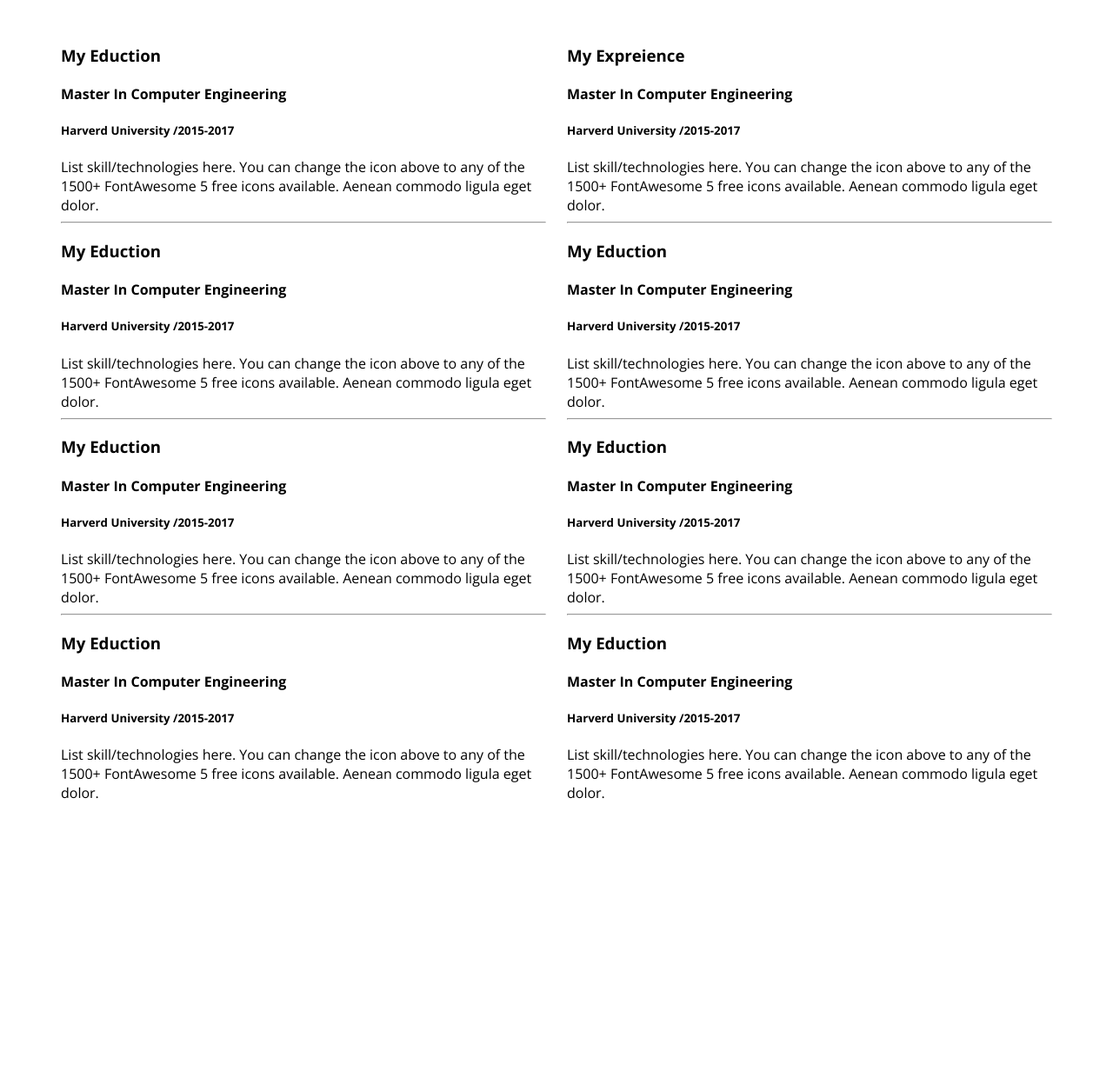
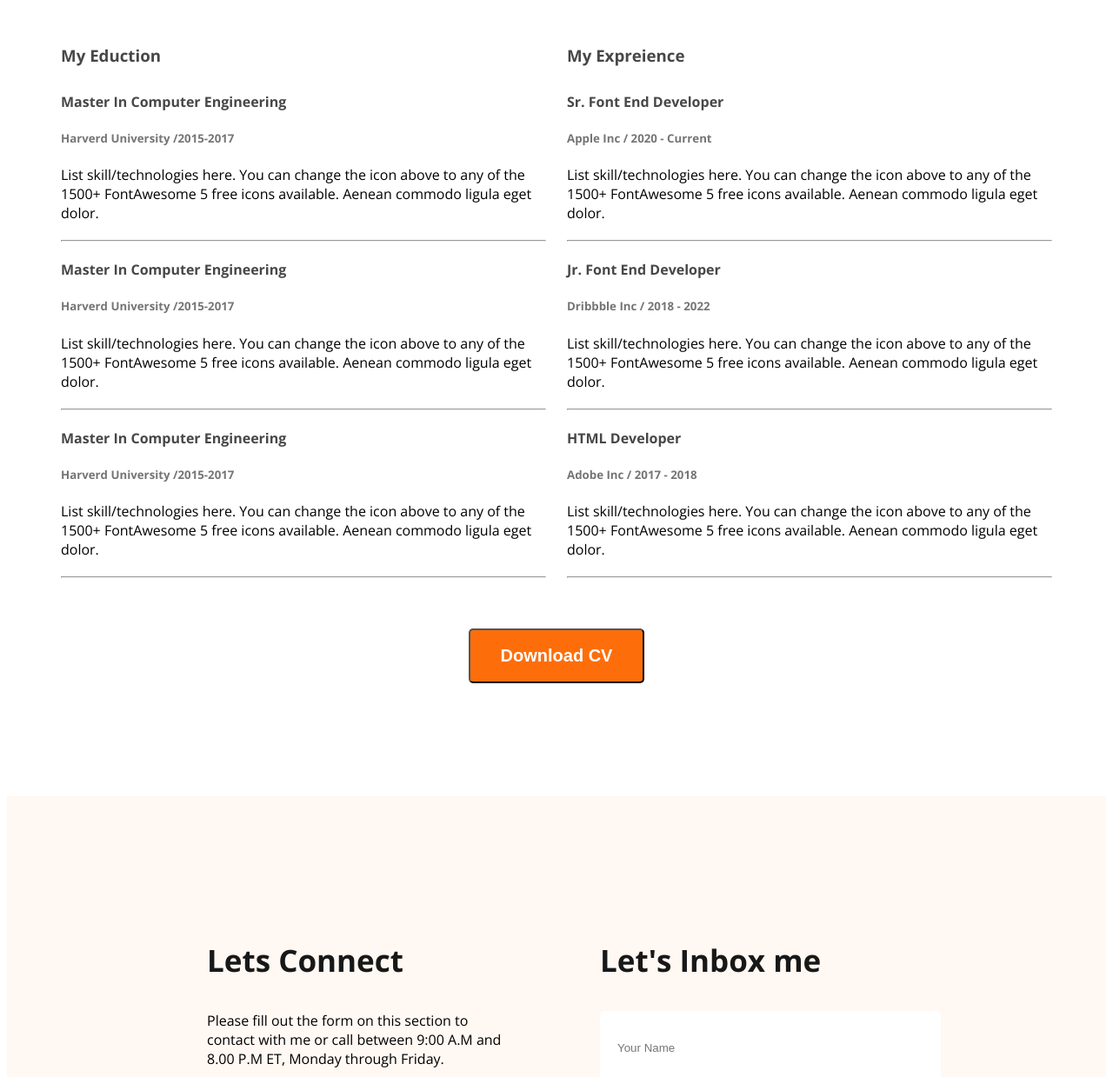
Before and after one commit to manikcmt/web-dev-portfilio, a plain HTML site: page index.html in a window 1280 px wide. Shown: the part 2323-3562 px from the top of the page at 87% size. Before the commit the page ends 3376 px from the top, so only its background shows below. Drawn offline with nearby package versions, Linux system fonts and the light colour scheme.

Commit message:
first commit

```diff
--- a/index.html
+++ b/index.html
@@ -109,86 +109,92 @@
             <div class="resume-container">
                 <!--.resume-column*2>h3.resume-column-title+experience*3>h4.experience-title+h5.experience-subtitle+experience-descroption-->
                 <div class="resume-column">
-                    <h3 class="resume-column-title">My Eduction</h3>
+                    <h3 class="resume-column-title dark-2">My Eduction</h3>
 
-                        <h4 class="experience-title">Master In Computer Engineering</h4>
-                        <h5 class="experience-subtitle">Harverd University /2015-2017</h5>
+                        <h4 class="experience-title dark-2">Master In Computer Engineering</h4>
+                        <h5 class="experience-subtitle dark-3">Harverd University /2015-2017</h5>
                         <div class="experience-descroption">List skill/technologies here. You can change the icon above
                             to any of the 1500+ FontAwesome 5 free icons available.
                             Aenean commodo ligula eget dolor.
                         </div>
                         <hr>
-                    <h3 class="resume-column-title">My Eduction</h3>
 
-                        <h4 class="experience-title">Master In Computer Engineering</h4>
-                        <h5 class="experience-subtitle">Harverd University /2015-2017</h5>
+                        <h4 class="experience-title dark-2">Master In Computer Engineering</h4>
+                        <h5 class="experience-subtitle dark-3">Harverd University /2015-2017</h5>
                         <div class="experience-descroption">List skill/technologies here. You can change the icon above
                             to any of the 1500+ FontAwesome 5 free icons available.
                             Aenean commodo ligula eget dolor.
                         </div>
                         <hr>
-                    <h3 class="resume-column-title">My Eduction</h3>
 
-                        <h4 class="experience-title">Master In Computer Engineering</h4>
-                        <h5 class="experience-subtitle">Harverd University /2015-2017</h5>
+                        <h4 class="experience-title dark-2">Master In Computer Engineering</h4>
+                        <h5 class="experience-subtitle dark-3">Harverd University /2015-2017</h5>
                         <div class="experience-descroption">List skill/technologies here. You can change the icon above
                             to any of the 1500+ FontAwesome 5 free icons available.
                             Aenean commodo ligula eget dolor.
                         </div>
                         <hr>
-                    <h3 class="resume-column-title">My Eduction</h3>
-
-                        <h4 class="experience-title">Master In Computer Engineering</h4>
-                        <h5 class="experience-subtitle">Harverd University /2015-2017</h5>
-                        <div class="experience-descroption">List skill/technologies here. You can change the icon above
-                            to any of the 1500+ FontAwesome 5 free icons available.
-                            Aenean commodo ligula eget dolor.
-                        </div>
                 </div>
                 <div class="resume-column">
-                    <h3 class="resume-column-title">My Expreience</h3>
+                    <h3 class="resume-column-title dark-2">My Expreience</h3>
 
-                        <h4 class="experience-title">Master In Computer Engineering</h4>
-                        <h5 class="experience-subtitle">Harverd University /2015-2017</h5>
+                        <h4 class="experience-title dark-2">Sr. Font End Developer</h4>
+                        <h5 class="experience-subtitle dark-3">Apple Inc / 2020 - Current</h5>
                         <div class="experience-descroption">List skill/technologies here. You can change the icon above
                             to any of the 1500+ FontAwesome 5 free icons available.
                             Aenean commodo ligula eget dolor.
                         </div>
                         <hr>
-                    <h3 class="resume-column-title">My Eduction</h3>
 
-                        <h4 class="experience-title">Master In Computer Engineering</h4>
-                        <h5 class="experience-subtitle">Harverd University /2015-2017</h5>
+                        <h4 class="experience-title dark-2">Jr. Font End Developer</h4>
+                        <h5 class="experience-subtitle dark-3">Dribbble Inc / 2018 - 2022</h5>
                         <div class="experience-descroption">List skill/technologies here. You can change the icon above
                             to any of the 1500+ FontAwesome 5 free icons available.
                             Aenean commodo ligula eget dolor.
                         </div>
                         <hr>
-                    <h3 class="resume-column-title">My Eduction</h3>
 
-                        <h4 class="experience-title">Master In Computer Engineering</h4>
-                        <h5 class="experience-subtitle">Harverd University /2015-2017</h5>
+                        <h4 class="experience-title dark-2">HTML Developer</h4>
+                        <h5 class="experience-subtitle dark-3">Adobe Inc / 2017 - 2018</h5>
                         <div class="experience-descroption">List skill/technologies here. You can change the icon above
                             to any of the 1500+ FontAwesome 5 free icons available.
                             Aenean commodo ligula eget dolor.
                         </div>
                         <hr>
-                    <h3 class="resume-column-title">My Eduction</h3>
+                </div>
 
-                        <h4 class="experience-title">Master In Computer Engineering</h4>
-                        <h5 class="experience-subtitle">Harverd University /2015-2017</h5>
-                        <div class="experience-descroption">List skill/technologies here. You can change the icon above
-                            to any of the 1500+ FontAwesome 5 free icons available.
-                            Aenean commodo ligula eget dolor.
-                        </div>
-                </div>
+            </div>
+            <div class="text-center resume-download-cv">
+                <button class="btn-primary">Download CV</button>
             </div>
 
         </section>
 
 
     </main>
-    <footer>
+    <footer class="secondary-bg">
+         <div class="footer-column">
+            <h3 class="section-title">Lets Connect</h3>
+            <p>Please fill out the form on
+                this section to contact with me or call between
+                9:00 A.M and 8.00 P.M ET,
+                Monday through Friday.</p>
+                <div>
+                    <a href=""><img src="./images/icons/facebook.png" alt=""></a>
+                    <a href=""><img src="./images/icons/insta.png" alt=""></a>
+                    <a href=""><img src="./images/icons/twitter.png" alt=""></a>
+                </div>
+
+         </div>
+         <div class="footer-column">
+            <h3 class="section-title">Let's Inbox me</h3>
+            <form action="">
+                <input type="text" name="" id="" placeholder="Your Name">
+                <input type="email" name="" id="" placeholder="Your email">
+                <textarea name="" id="" cols="30" rows="10" placeholder="message"></textarea>
+                <input class="btn-primary" type="submit" value="Submit">
+            </form>
+         </div>
 
     </footer>
 
--- a/styles.css/portfolio.css
+++ b/styles.css/portfolio.css
@@ -37,6 +37,9 @@
 }
 .dark-2{
     color: #474747;
+}
+.dark-3{
+    color: #757575;
 }
 nav ul{
     display: flex;
@@ -132,7 +135,49 @@ main section{
     display: flex;
     gap: 24px;
 }
+.resume-column-title{
+    margin-bottom: 30px;
+
+}
+.expreience-title{
+    font-size: 800px;
+    margin-bottom: 10px;
+
+}
+.expreience-subtitle{
+    font-size: 20px;
+    font-weight: 600;
+    margin-bottom: 20px;
+
+}
 .expreience-description .expreience-subtitle{
     color: #757575;
 
 }
+.resume hr{
+    margin-top: 20px;
+}
+.resume-download-cv{
+    margin-top: 50px;
+}
+
+/* Footer styles */
+footer{
+    padding: 130px 230px;
+    display: flex;
+    gap: 100px;
+
+}
+.footer-column{
+    width: 50%;
+}
+footer input[type="text"], footer input[type="email"], footer textarea{
+    height: 64px;
+    border-radius: 5px;
+    background-color: white;
+    display: block;
+    width: 100%;
+    padding: 10px 20px;
+    margin-bottom: 24px;
+    border: none;
+}
```
